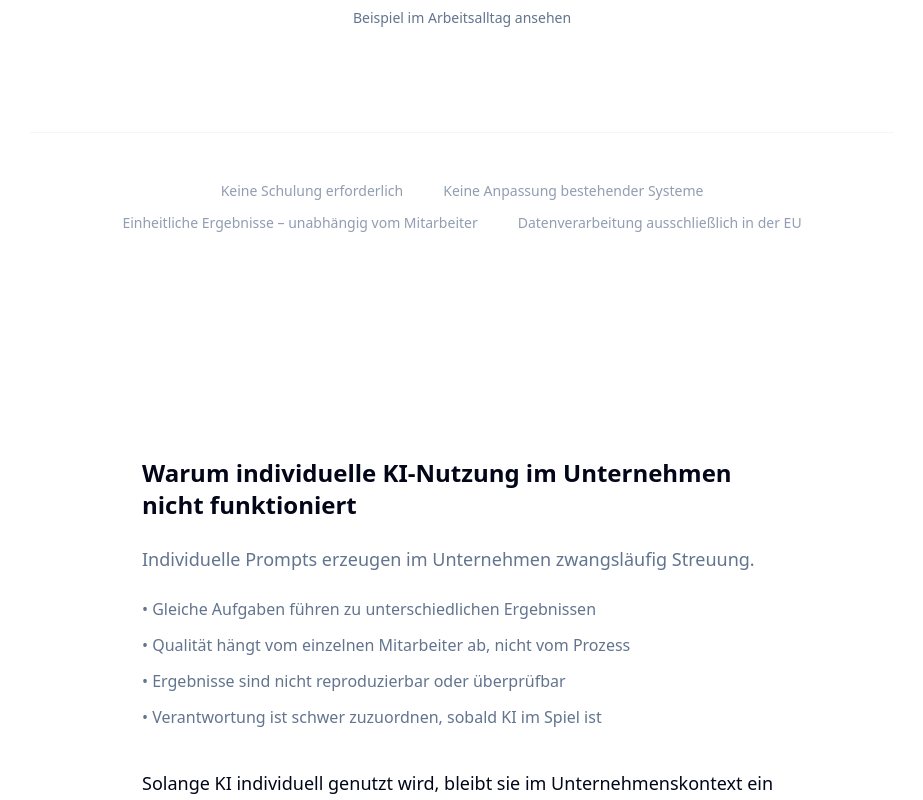
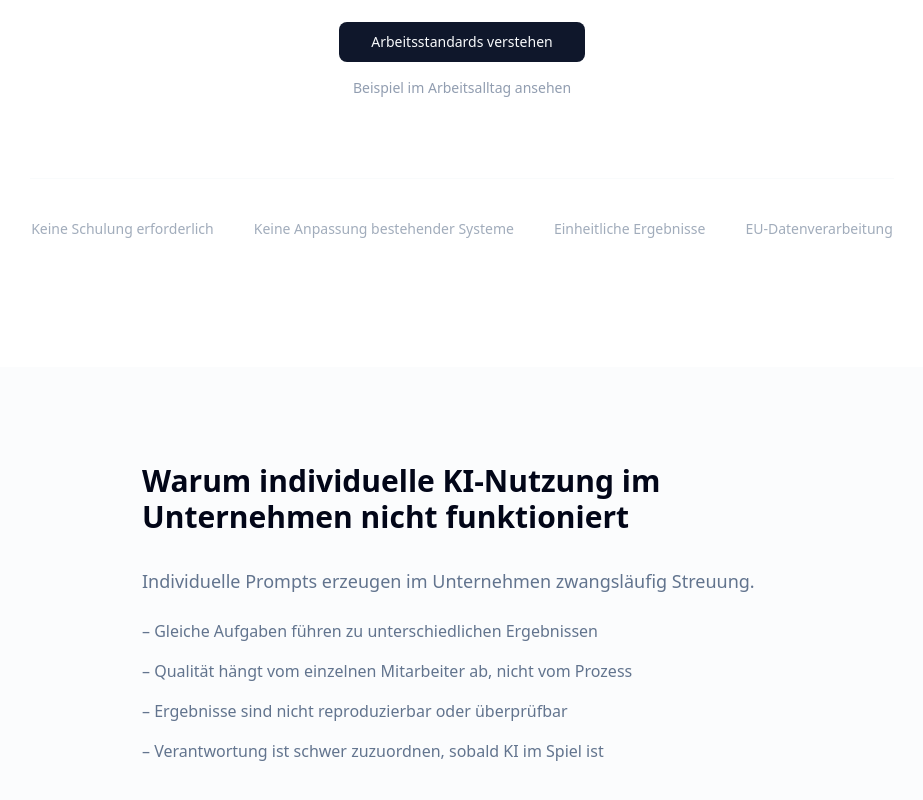
Before and after one commit to berndgalter-lab/struktora, a Next.js app: page / in a window 1280 px wide. Shown: the part 540-1340 px from the top of the page, without its empty margins (178-1101 px from the left). Built offline with nearby package versions, Linux system fonts and the light colour scheme.

Commit message:
opt hero section

```diff
--- a/src/components/marketing/footer.tsx
+++ b/src/components/marketing/footer.tsx
@@ -25,7 +25,7 @@ export const Footer = () => {
             </Link>
           </div>
           <div className="text-sm text-slate-500">
-            © {new Date().getFullYear()} struktora. Alle Rechte vorbehalten.
+            © 2026 struktora. Alle Rechte vorbehalten.
           </div>
         </div>
         <div className="mt-4 text-center">
--- a/src/components/marketing/hero.tsx
+++ b/src/components/marketing/hero.tsx
@@ -4,6 +4,8 @@ export const Hero = () => {
   return (
     <section className="bg-background py-20 md:py-28 lg:py-32">
       <div className="mx-auto max-w-4xl px-4 text-center">
+        {/* Hero Text Container - enger geführt */}
+        <div className="mx-auto max-w-3xl">
           {/* Headline */}
           <h1 className="text-4xl font-bold tracking-tight leading-[1.1] text-foreground md:text-5xl lg:text-6xl">
             KI-Arbeit braucht Standards.
@@ -23,28 +25,28 @@ export const Hero = () => {
             Für Organisationen, die KI als festen Bestandteil ihres Arbeitsalltags
             einsetzen wollen.
           </p>
+        </div>
 
-        {/* CTAs */}
-        <div className="mt-10 flex flex-col items-center md:mt-12">
+        {/* CTAs - mehr Abstand nach oben */}
+        <div className="mt-12 flex flex-col items-center gap-4 md:mt-14">
           <Button size="lg" className="px-8" asChild>
             <a href="#demo">Arbeitsstandards verstehen</a>
           </Button>
-          <Button
-            variant="link"
-            className="mt-3 text-sm text-muted-foreground hover:text-foreground"
-            asChild
+          <a
+            href="#demo"
+            className="text-sm text-muted-foreground/70 underline-offset-4 transition-colors hover:text-foreground hover:underline"
           >
-            <a href="#demo">Beispiel im Arbeitsalltag ansehen</a>
-          </Button>
+            Beispiel im Arbeitsalltag ansehen
+          </a>
         </div>
 
-        {/* Vertrauens- & Realitätsanker */}
-        <div className="mt-16 border-t border-border/40 pt-8 md:mt-20 md:pt-12 lg:mt-24">
-          <div className="grid grid-cols-2 gap-x-8 gap-y-3 text-xs text-muted-foreground/70 md:flex md:flex-wrap md:items-center md:justify-center md:gap-x-10 md:text-sm">
+        {/* Vertrauens- & Realitätsanker - stärker abgekoppelt */}
+        <div className="mt-16 border-t border-border/20 pt-8 md:mt-20 md:pt-10">
+          <div className="flex flex-wrap justify-center gap-x-8 gap-y-2 text-xs text-muted-foreground/60 md:gap-x-10 md:text-sm">
             <span>Keine Schulung erforderlich</span>
             <span>Keine Anpassung bestehender Systeme</span>
-            <span>Einheitliche Ergebnisse – unabhängig vom Mitarbeiter</span>
-            <span>Datenverarbeitung ausschließlich in der EU</span>
+            <span>Einheitliche Ergebnisse</span>
+            <span>EU-Datenverarbeitung</span>
           </div>
         </div>
       </div>
--- a/src/components/marketing/reframe.tsx
+++ b/src/components/marketing/reframe.tsx
@@ -1,27 +1,23 @@
 export const Reframe = () => {
   return (
-    <section className="bg-background py-16 md:py-20 lg:py-24">
+    <section className="bg-muted/30 py-16 md:py-20 lg:py-24">
       <div className="mx-auto max-w-2xl px-4">
-        {/* Überschrift */}
-        <h2 className="text-xl font-semibold text-foreground md:text-2xl">
+        {/* Überschrift - typografisch stärker */}
+        <h2 className="text-2xl font-semibold text-foreground md:text-3xl">
           Warum individuelle KI-Nutzung im Unternehmen nicht funktioniert
         </h2>
 
         {/* Einleitungssatz */}
-        <p className="mt-6 text-base text-muted-foreground md:text-lg">
+        <p className="mt-8 text-base text-muted-foreground md:text-lg">
           Individuelle Prompts erzeugen im Unternehmen zwangsläufig Streuung.
         </p>
 
-        {/* Beobachtbare Realität */}
-        <ul className="mt-6 space-y-3 text-base text-muted-foreground">
-          <li>• Gleiche Aufgaben führen zu unterschiedlichen Ergebnissen</li>
-          <li>
-            • Qualität hängt vom einzelnen Mitarbeiter ab, nicht vom Prozess
-          </li>
-          <li>• Ergebnisse sind nicht reproduzierbar oder überprüfbar</li>
-          <li>
-            • Verantwortung ist schwer zuzuordnen, sobald KI im Spiel ist
-          </li>
+        {/* Beobachtbare Realität - mehr Zeilenabstand */}
+        <ul className="mt-6 space-y-4 text-base text-muted-foreground">
+          <li>– Gleiche Aufgaben führen zu unterschiedlichen Ergebnissen</li>
+          <li>– Qualität hängt vom einzelnen Mitarbeiter ab, nicht vom Prozess</li>
+          <li>– Ergebnisse sind nicht reproduzierbar oder überprüfbar</li>
+          <li>– Verantwortung ist schwer zuzuordnen, sobald KI im Spiel ist</li>
         </ul>
 
         {/* Fixierender Schlusssatz */}
```
Lines whose indentation alone changed are shown as unchanged.
